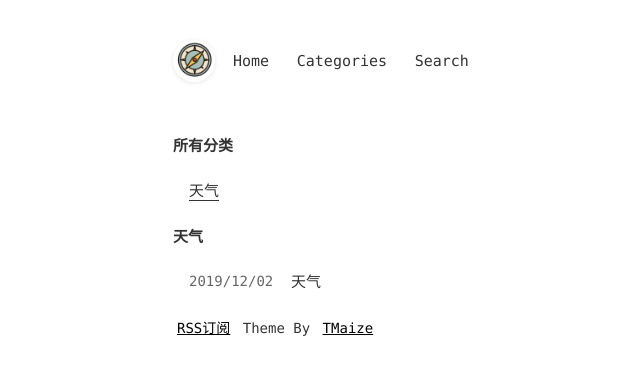
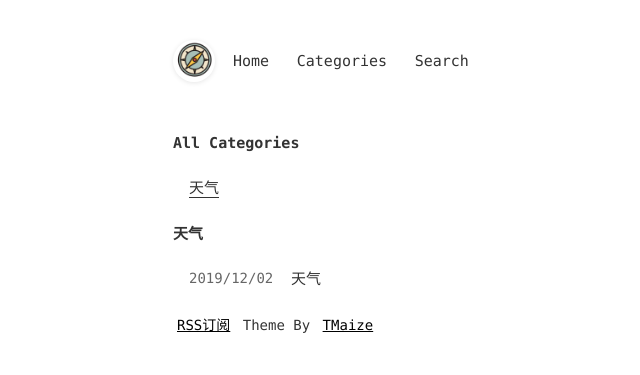
Before and after one commit to marlboro3420/marlboro3420.github.io, a Jekyll site: the page built from pages/categories.html, in a window 1280 px wide. Shown: the top 375 px of the page, without its empty margins (181-821 px from the left). Built offline with Jekyll 4.4.1, drawn with Linux system fonts in a browser that asks for light colours.

Commit message:
Update categories.html

```diff
--- a/pages/categories.html
+++ b/pages/categories.html
@@ -7,7 +7,7 @@ js: [blog.js]
 
 <div class="page page-categories animation-fade-up">
 	<div class="list-category">
-		<h2>所有分类</h2>
+		<h2>All Categories</h2>
 		<div>
 			{% for category in site.categories %}
 			<a href="javascript:document.getElementById('{{ category[0] }}').scrollIntoView()">{{ category[0] }}</a>
```
